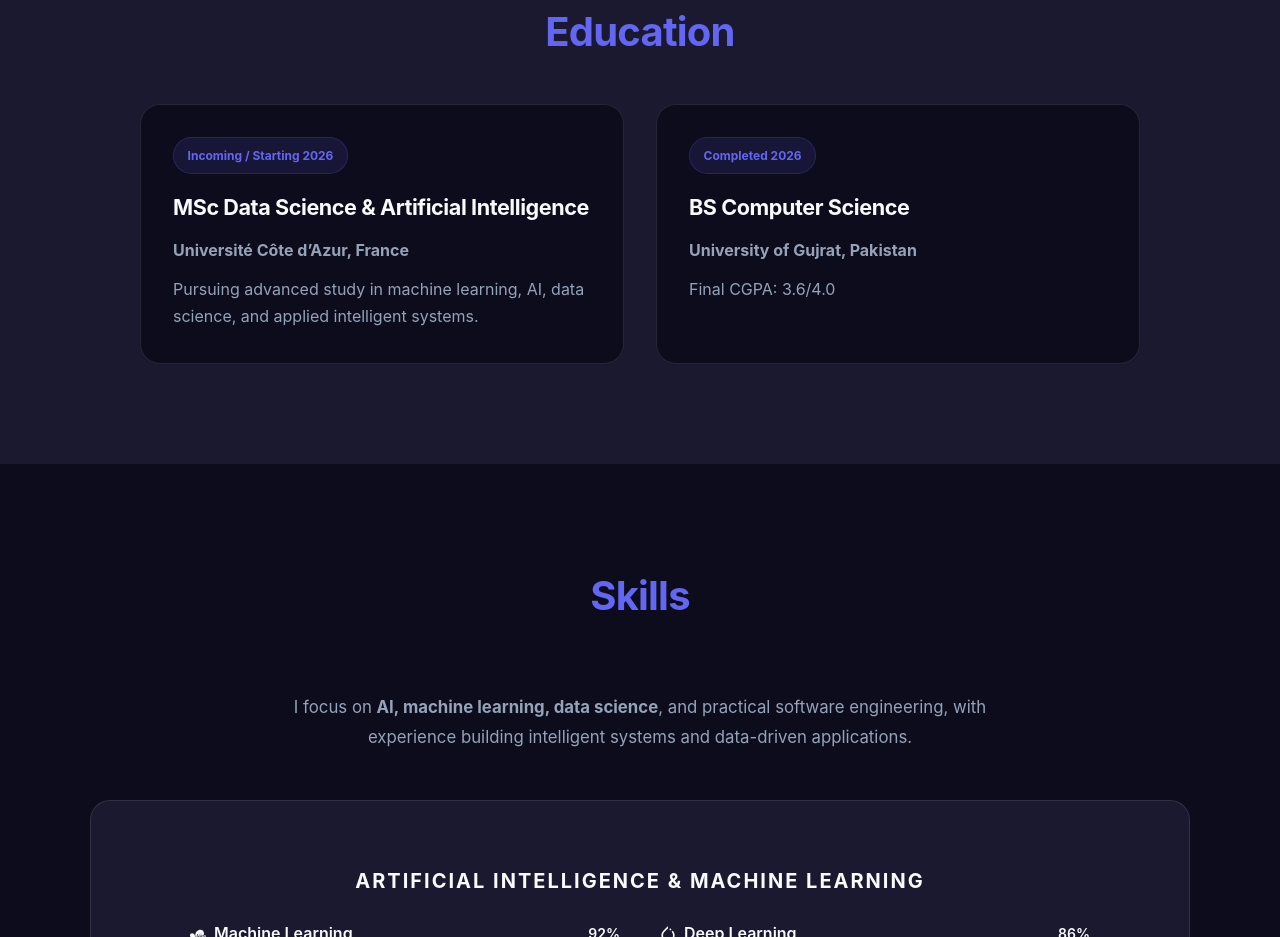
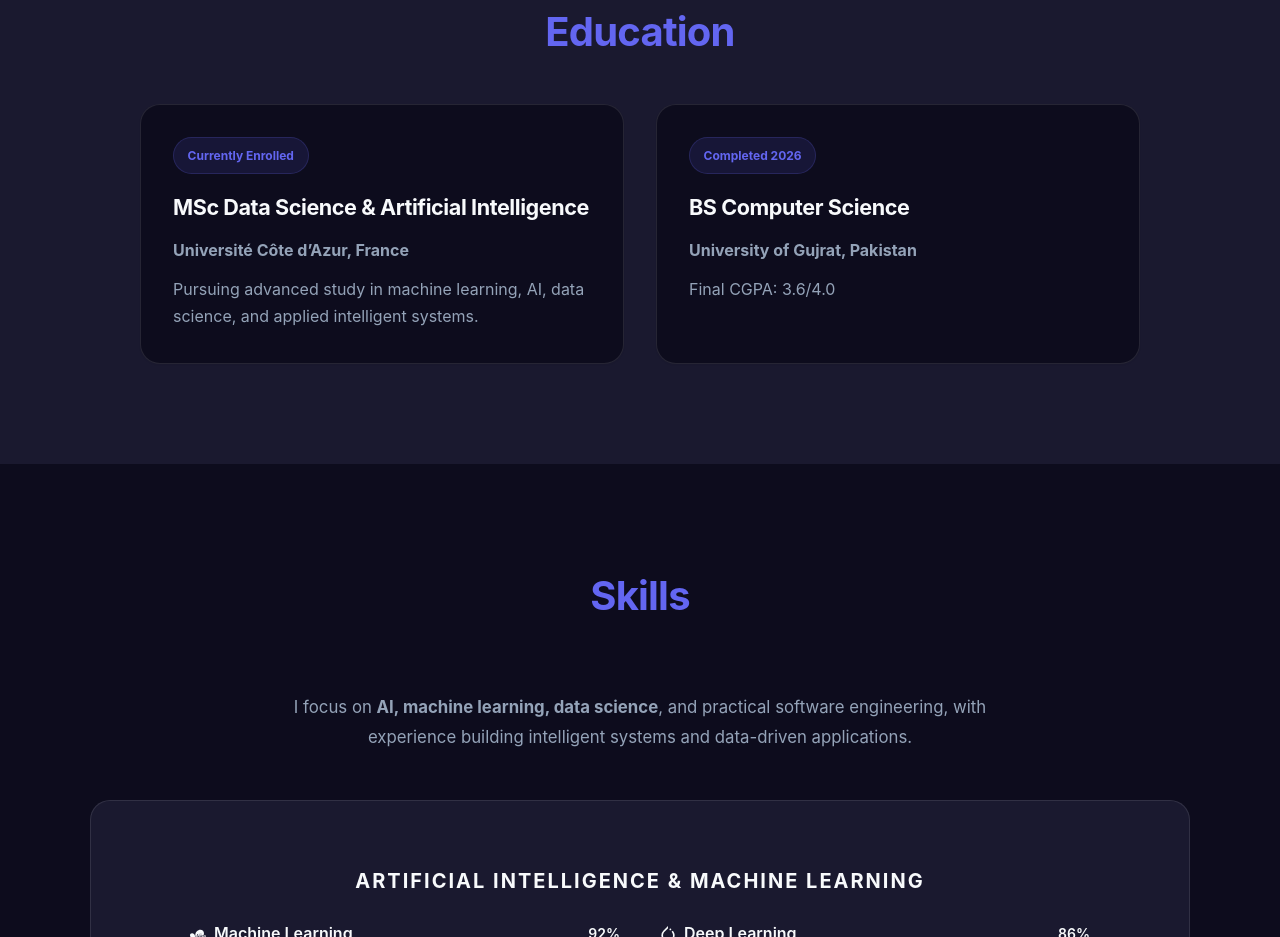
Before and after one commit to kashifali6273/Personal-Portfolio-website, a React (Create React App) app: page / in a window 1280 px wide. Shown: the part 1560-2497 px from the top of the page. Built offline with nearby package versions, Linux system fonts and the light colour scheme.

Commit message:
another update

```diff
--- a/src/components/Education.js
+++ b/src/components/Education.js
@@ -5,7 +5,7 @@
     {
       title: "MSc Data Science & Artificial Intelligence",
       institution: "Université Côte d’Azur, France",
-      status: "Incoming / Starting 2026",
+      status: "Currently Enrolled",
       details:
         "Pursuing advanced study in machine learning, AI, data science, and applied intelligent systems.",
     },
```
